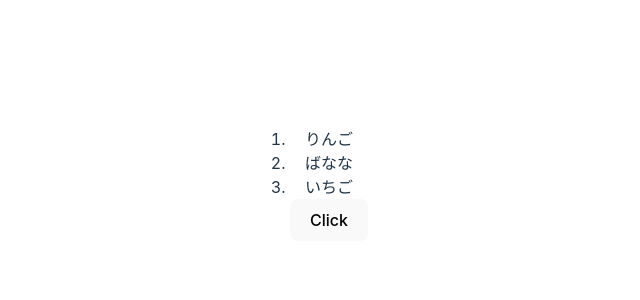
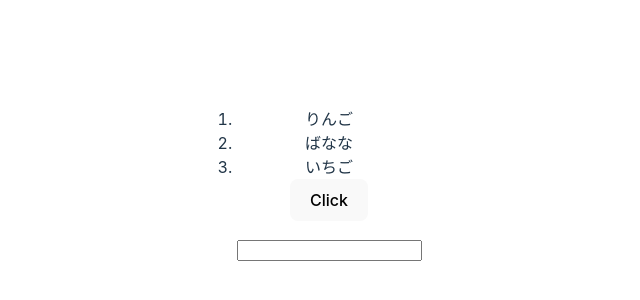
Before and after one commit to 2nofa11/NekoBook, a Vue app: page / in a window 1280 px wide. Shown: the part 216-516 px from the top of the page, without its empty margins (331-971 px from the left). Built offline with nearby package versions, Linux system fonts and the light colour scheme.

Commit message:
p40 フォーム入力と同期

```diff
--- a/src/components/BasicFunction.vue
+++ b/src/components/BasicFunction.vue
@@ -2,6 +2,8 @@
   <ol>
     <li v-for="item in list" :key="item">{{ item }}</li>
     <button @click="handleClick">Click</button>
+    <p>{{ message }}</p>
+    <input v-model="message" />
   </ol>
 </template>
 
@@ -12,6 +14,7 @@ export default defineComponent({
   data() {
     return {
       list: ["りんご", "ばなな", "いちご"] as string[],
+      message: "" as string,
     };
   },
   methods: {
```
